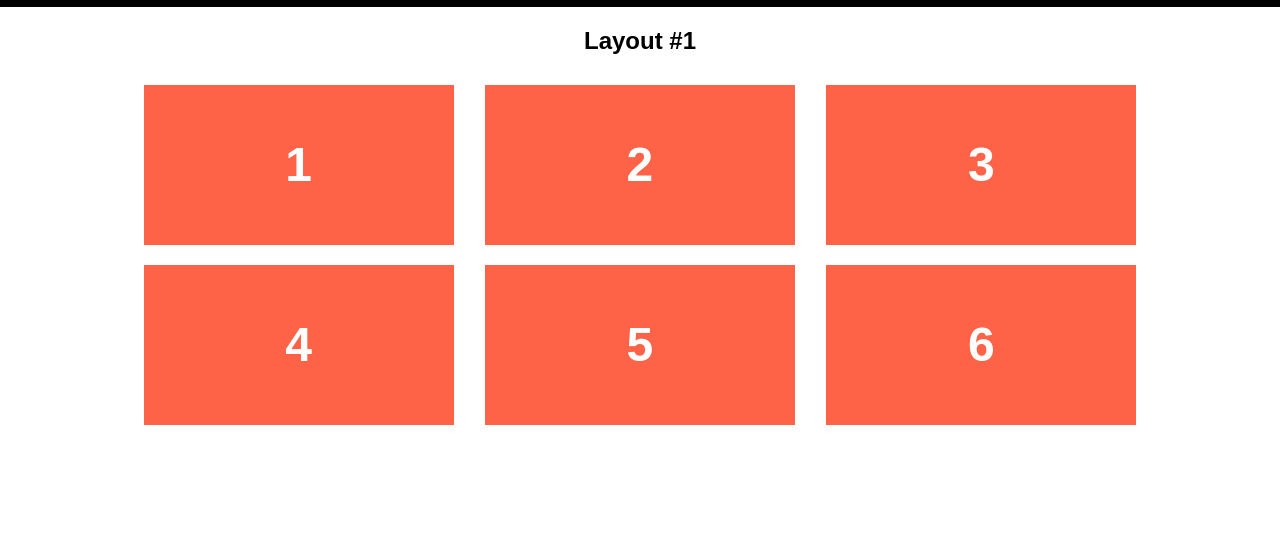
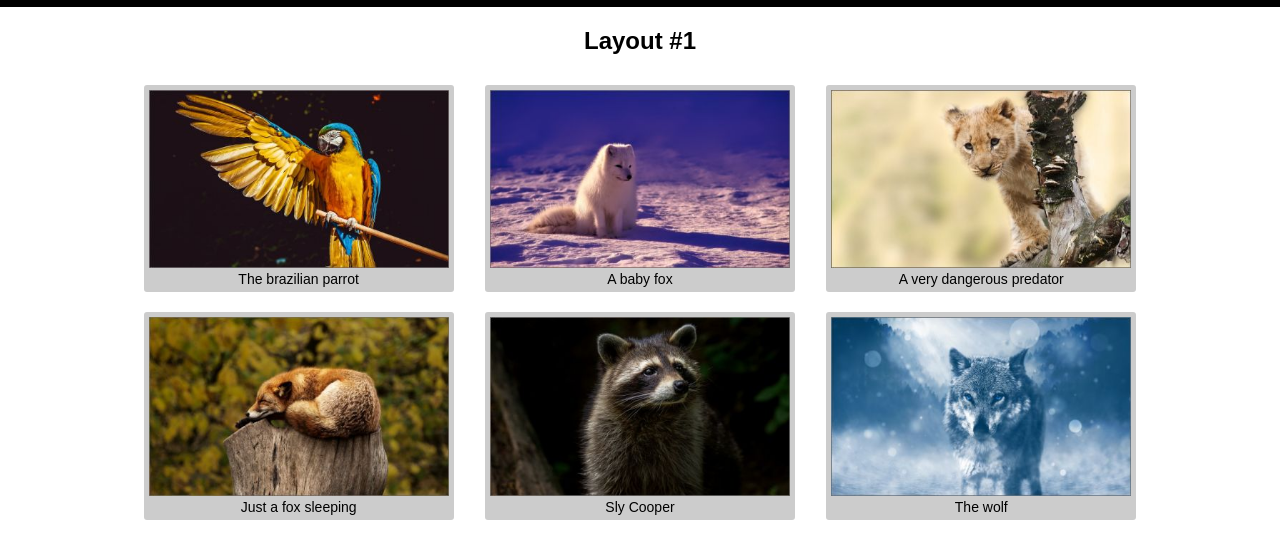
Before and after one commit to kevenndc/first-flexbox-project, a plain HTML site: page index.html in a window 1280 px wide. Shown: the part 61-620 px from the top of the page. Drawn offline with Linux system fonts and the light colour scheme.

Commit message:
Switched the text for images and added some effects

```diff
--- a/css/index.css
+++ b/css/index.css
@@ -68,18 +68,26 @@ a {
     text-align: center;
 }
 
+.layout-1-items img {
+    max-width: 300px;
+}
+
 .layout-1-items div {
-    background: tomato;
+    max-height: 80%;
+    background: #ccc;
+    border-radius: 3px;
+    font-size: 14px;
     padding: 5px;
-    width: 300px;
-    height: 150px;
     margin: 10px auto;
-    line-height: 150px;
-    color: white;
-    font-weight: bold;
-    font-size: 3em;
+    color: black;
     text-align: center;
     flex-basis: auto;
+    box-shadow: 0 3px 6px rgba(0, 0, 0, 0.16) rgba(0, 0, 0, 0.23);
+    transition: .5s ease;
+}
+
+.layout-1-items div:hover {
+    background: rgb(0, 0, 0, 0.6);
 }
 
 
--- a/index.html
+++ b/index.html
@@ -30,22 +30,28 @@
     <h1 class="title">Layout #1</h1>
     <div class="layout-1-items">
         <div class="layout-1-item">
-            <p>1</p>
+            <img src="./img/arara.jpg" alt="The brazilian parrot">
+            <p>The brazilian parrot</p>
         </div>
         <div class="layout-1-item">
-            <p>2</p>
+            <img src="./img/baby-fox.jpg" alt="A baby fox">
+            <p>A baby fox</p>
         </div>
         <div class="layout-1-item">
-            <p>3</p>
+            <img src="./img/baby-lion.jpg" alt="A very dangerous predator">
+            <p>A very dangerous predator</p>
         </div>
         <div class="layout-1-item">
-            <p>4</p>
+            <img src="./img/fox.jpg" alt="Just a fox sleeping">
+            <p>Just a fox sleeping</p>
         </div>
         <div class="layout-1-item">
-            <p>5</p>
+            <img src="./img/raccoon.jpg" alt="Sly Cooper">
+            <p>Sly Cooper</p>
         </div>
         <div class="layout-1-item">
-            <p>6</p>
+            <img src="./img/wolf.jpg" alt="The wolf">
+            <p>The wolf</p>
         </div>
     </div>
 </section>
```
Also changed, not shown: img/arara.jpg (added), img/baby-fox.jpg (added), img/baby-lion.jpg (added), img/fox.jpg (added), img/index/boxes.jpg (deleted), img/index/containers.jpg (deleted), img/raccoon.jpg (added), img/wolf.jpg (added), 2 other files.
